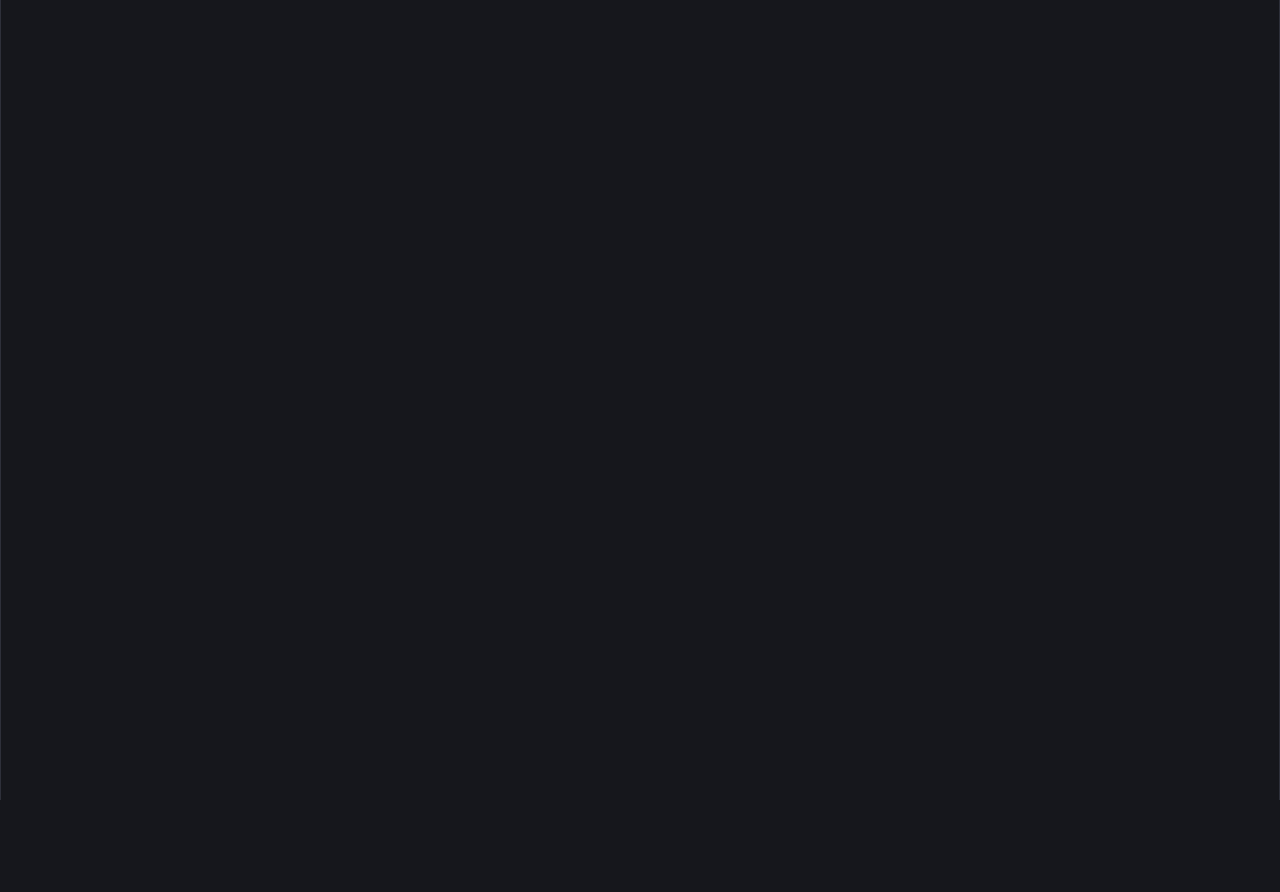
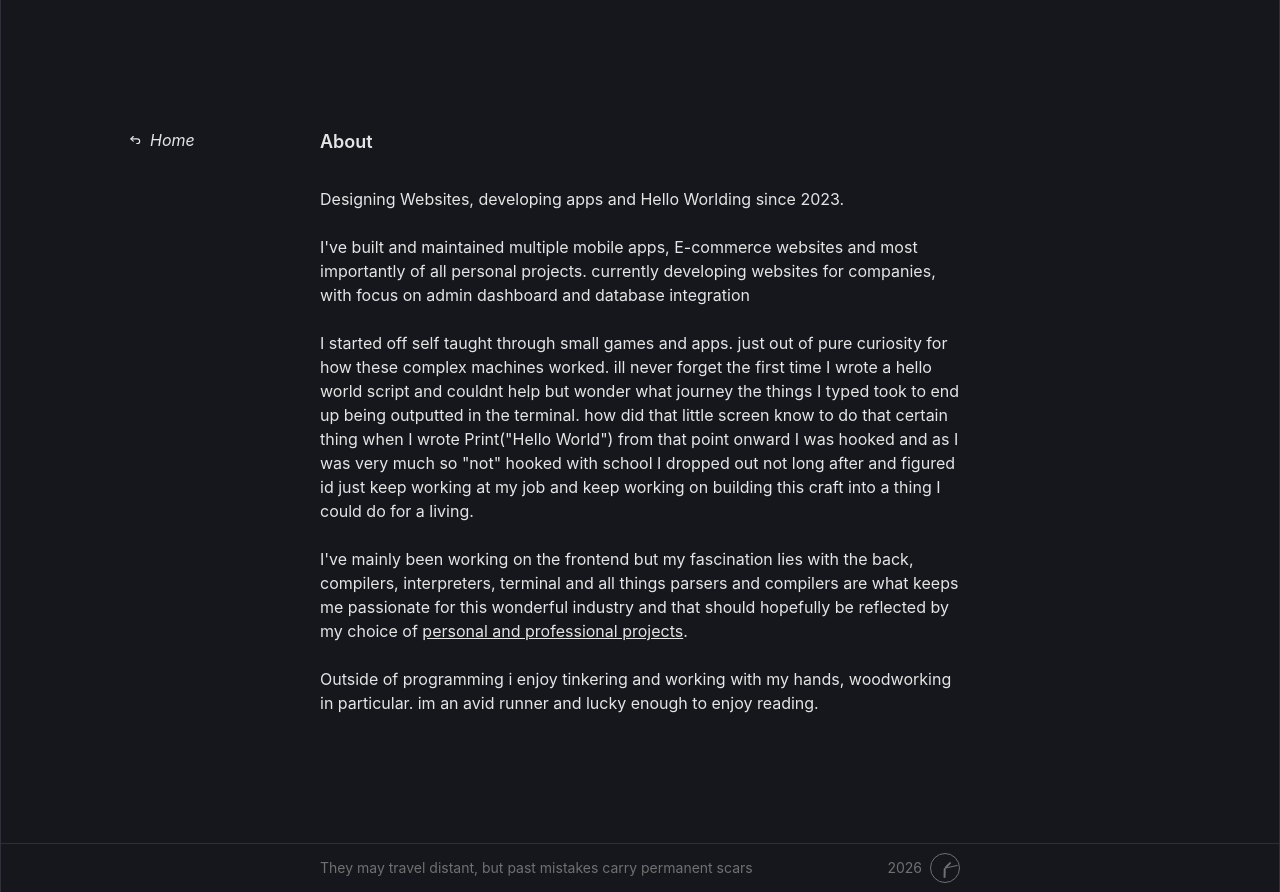
Before and after one commit to KL0mbe/KL0mbe.github.io, a React (Vite) app: page /about in a window 1280 px wide. Before the commit this address had no page. Before the commit the page ends 800 px from the top, so only its background shows below. Built offline with nearby package versions, Linux system fonts and the light colour scheme.

Commit message:
add about page refactor homepage layout

```diff
--- a/src/App.tsx
+++ b/src/App.tsx
@@ -1,7 +1,8 @@
 import ProjectsPage from "./pages/projects/ProjectsPage";
+import ResumePage from "./pages/resume/ResumePage";
 import { Route, Routes } from "react-router-dom";
 import Writings from "./pages/writings/Writings";
-import Resume from "./pages/resume/Resume";
+import AboutPage from "./pages/about/AboutPage";
 import Home from "./pages/home/home";
 
 function App() {
@@ -10,7 +11,8 @@ function App() {
       <Route path="/" element={<Home />}></Route>
       <Route path="/projects" element={<ProjectsPage />} />
       <Route path="/writings" element={<Writings />} />
-      <Route path="/resume" element={<Resume />} />
+      <Route path="/resume" element={<ResumePage />} />
+      <Route path="/about" element={<AboutPage />} />
     </Routes>
   );
 }
--- /dev/null
+++ b/src/components/MyFooter.tsx
@@ -0,0 +1,15 @@
+import PacoClock from "./PacoClock";
+
+export default function MyFooter({ quote }: { quote: string }) {
+  return (
+    <footer className="border-t border-secondary text-textSecondary text-sm flex justify-center ">
+      <div className="flex justify-between h-12 items-center w-160 mx-8">
+        <p className="text-left">{quote}</p>
+        <div className="flex gap-2 items-center">
+          {new Date().getFullYear()}
+          <PacoClock />
+        </div>
+      </div>
+    </footer>
+  );
+}
--- a/src/components/PacoClock.tsx
+++ b/src/components/PacoClock.tsx
@@ -61,9 +61,7 @@ function PacoClock() {
             className="absolute p-2 border border-secondary bg-primary rounded -top-11 left-1/2  text-sm
   whitespace-nowrap"
           >
-            <p className="text-textPrimary">
-              {time.toUTCString().slice(0, -4)}
-            </p>
+            <p className="text-textPrimary">{time.toString().slice(0, 25)}</p>
           </span>
         )}
       </div>
--- a/src/components/PageLayout.tsx
+++ b/src/components/PageLayout.tsx
@@ -1,17 +1,23 @@
+import { useLocation, useNavigate } from "react-router-dom";
 import { TbArrowBackUp } from "react-icons/tb";
-import { useNavigate } from "react-router-dom";
+import MyFooter from "./MyFooter";
 
 type Props = {
   title: string;
-  buttonText?: string;
   children?: React.ReactNode;
+  quote: string;
 };
 
-function PageLayout({ title, buttonText, children }: Props) {
+function PageLayout({ title, children, quote }: Props) {
   const navigate = useNavigate();
 
+  const location = useLocation();
+  const fromPage = location.state?.fromPage ?? "/";
+
   return (
-    <main className="w-full px-4 py-18 md:py-32">
+    <>
+      {/* "dont leave it to hindsight to wisen you up" */}
+      <main className="w-full px-4 py-16 md:py-32 min-h-screen">
         <div
           className="mx-auto max-w-5xl gap-x-2
           grid max-md:grid-cols-1
@@ -20,22 +26,30 @@ function PageLayout({ title, buttonText, children }: Props) {
           {/* LEFT COLUMN */}
           <nav className="h-fit md:sticky md:top-32">
             <button
-            onClick={() => navigate("/")}
+              onClick={() => navigate(fromPage)}
               className="flex items-center w-17 gap-2
               hover:text-hover cursor-pointer"
             >
               <TbArrowBackUp size={14} />
-            <em>{buttonText ? buttonText : "Home"}</em>
+              <em>
+                {fromPage == "/"
+                  ? "Home"
+                  : fromPage.slice(1, 2).toUpperCase() + fromPage.slice(2)}
+              </em>
             </button>
           </nav>
 
           {/* CENTER COLUMN */}
           <section className="min-w-0 w-full max-md:pt-12">
-          <h1 className=" font-semibold mb-6 text-left text-[18px]">{title}</h1>
+            <h1 className=" font-semibold mb-6 text-left text-[18px]">
+              {title}
+            </h1>
             {children}
           </section>
         </div>
       </main>
+      <MyFooter quote={quote} />
+    </>
   );
 }
 
--- /dev/null
+++ b/src/pages/about/AboutPage.tsx
@@ -0,0 +1,62 @@
+import PageLayout from "../../components/PageLayout";
+import { Link } from "react-router-dom";
+
+function AboutPage() {
+  return (
+    <>
+      <PageLayout
+        title="About"
+        quote="They may travel distant, but past mistakes carry permanent scars"
+      >
+        <div className="mt-8 text-left">
+          <p>
+            Designing Websites, developing apps and Hello Worlding since 2023.
+            <br />
+            <br />
+            I've built and maintained multiple mobile apps, E-commerce websites
+            and most importantly of all personal projects. currently developing
+            websites for companies, with focus on admin dashboard and database
+            integration
+            <br />
+            <br />I started off self taught through small games and apps. just
+            out of pure curiosity for how these complex machines worked. ill
+            never forget the first time I wrote a hello world script and couldnt
+            help but wonder what journey the things I typed took to end up being
+            outputted in the terminal. how did that little screen know to do
+            that certain thing when I wrote Print("Hello World") from that point
+            onward I was hooked and as I was very much so "not" hooked with
+            school I dropped out not long after and figured id just keep working
+            at my job and keep working on building this craft into a thing I
+            could do for a living.
+            <br />
+            <br />
+            I've mainly been working on the frontend but my fascination lies
+            with the back, compilers, interpreters, terminal and all things
+            parsers and compilers are what keeps me passionate for this
+            wonderful industry and that should hopefully be reflected by my
+            choice of{" "}
+            <Link
+              to="/projects"
+              state={{ fromPage: "/about" }}
+              className="hover:text-hover underline"
+            >
+              personal and professional projects
+            </Link>
+            .
+            <br />
+            <br />
+            Outside of programming i enjoy tinkering and working with my hands,
+            woodworking in particular. im an avid runner and lucky enough to
+            enjoy reading.
+            {/*The content to make someone, anyone the best programmer exists
+            freely on the internet for all to access. Improving this craft and
+            getting as close to achieving that goal, is the journey I've decided
+            to embark upon. */}
+          </p>
+        </div>
+      </PageLayout>
+    </>
+  );
+}
+
+export default AboutPage;
--- a/src/pages/home/home.tsx
+++ b/src/pages/home/home.tsx
@@ -1,7 +1,8 @@
 import { useCoordinates } from "../../hooks/useCoordinates";
+import { Link, useNavigate } from "react-router-dom";
+import MyFooter from "../../components/MyFooter";
+import { HiExternalLink } from "react-icons/hi";
 import { PiMailboxFill } from "react-icons/pi";
-import { Link, useNavigate } from "react-router-dom";
-import PacoClock from "../../components/PacoClock";
 import { RxGithubLogo } from "react-icons/rx";
 import { FaLinkedin } from "react-icons/fa";
 import { useState } from "react";
@@ -33,7 +34,7 @@ function Home() {
     <>
       <section
         // probably change to the grid pagelayout
-        className="relative flex flex-col items-center h-screen
+        className="relative flex flex-col items-center min-h-screen
         min-[1000px]:flex-row min-[1000px]:items-start min-[1000px]:justify-center
         max-md:px-8 py-15 md:py-30"
       >
@@ -41,44 +42,108 @@ function Home() {
           <h1 className=" text-2xl">Metin Özkaya</h1>
 
           <h2 className=" mt-8 whitespace-normal">
-            Programmer aplenty. Desiging Websites, developing apps and improving
-            this craft for 2.5 years also currently hoping to impress the good
-            folks at Reportability.
+            Designing Websites, developing apps and "Hello Worlding" since 2023.
             <br />
             <br />
-            Self taught through small games and apps, which landed me my first
-            internship, that lead to my first proper gig. The work of which you
-            can see below.
+            I've built and maintained multiple mobile apps, E-commerce websites
+            and most importantly of all personal projects. currently developing
+            websites for companies, with focus on admin dashboard and database
+            integration
+            <Link to="/about" className="hover:text-hover">
+              ...
+            </Link>
           </h2>
           <section
             className="
-           flex justify-between
-           mt-10  space-y-2 h-70"
+           flex justify-between mt-10"
           >
-            <div className="w-48">
+            <div className="w-48 min-w-30">
               <button
+                // change to link if ref is no longerneeded
                 ref={buttonRef}
                 className="hover:text-hover hover:cursor-pointer"
-                onClick={() => {
-                  navigate("/projects");
-                }}
+                onClick={() => navigate("/projects")}
               >
                 <div className="text-left underline">Projects</div>
               </button>
-              <div className="mt-6"></div>
+              <div className="mt-6 flex flex-col">
+                <div className="min-h-18">
+                  <a
+                    href="https://apps.apple.com/app/id6449595806"
+                    target="_blank"
+                    className="underline"
+                  >
+                    <div className="flex hover:text-hover">
+                      Full Power kegels <HiExternalLink size={18} />
+                    </div>
+                  </a>
+                  <p className="mt-2 text-textSecondary ">
+                    Excercise app(Maintainer)
+                  </p>
+                </div>
+                <div className="min-h-18">
+                  <a
+                    href="https://www.staywired.dk"
+                    target="_blank"
+                    className="underline"
+                  >
+                    <div className="flex hover:text-hover">
+                      StayWired <HiExternalLink size={18} />
+                    </div>
+                  </a>
+                  <p className="text-textSecondary">
+                    E-Commerce site from scratch
+                  </p>
+                </div>
+                <div className="min-h-18">
+                  <a
+                    href="https://github.com/KL0mbe/AudiFile"
+                    target="_blank"
+                    className="underline"
+                  >
+                    <div className="flex hover:text-hover">
+                      AudiFile <HiExternalLink size={18} />
+                    </div>
+                  </a>
+                  <p className="text-textSecondary">
+                    play and edit custom files with full control
+                  </p>
+                </div>
+              </div>
             </div>
-            <div className="w-48">
+            <div className="w-48 min-w-20 flex flex-col space-y-18">
               <Link to="/resume" className="hover:text-hover underline">
                 Resume
               </Link>
+              <Link to="/about" className="hover:text-hover underline mt-6 ">
+                About
+              </Link>
             </div>
-            <div className="w-48">
+
+            <div className="w-48 min-w-30">
               <Link to="/writings" className="hover:text-hover underline">
                 Writings
               </Link>
+              <div className="mt-6 flex flex-col">
+                <a href="#" className="min-h-18">
+                  The Tragedy of Not Having Cancer
+                </a>
+                <a href="#" className="min-h-18">
+                  Interacting with absolutely positioned divs
+                </a>
+                <a href="#" className="min-h-18">
+                  macOS Color Picker
+                </a>
+              </div>
             </div>
           </section>
-          <section>
+          {/* <div>
+            The content to make someone, anyone the best programmer exists
+            freely on the internet for all to access. Improving this craft and
+            getting as close to achieving that goal, is the journey I've decided
+            to embark upon.
+          </div> */}
+          <section className="mt-10">
             <h2>Connect</h2>
             <div className="mt-2 flex gap-4">
               <p>You can reach me at</p>
@@ -99,7 +164,6 @@ function Home() {
             </div>
           </section>
         </div>
-
         {/* alter to md */}
         {/* {isOpen && window.innerWidth >= 1000 && (
           <ProjectsConnector
@@ -108,17 +172,7 @@ function Home() {
         )}
         {isOpen && <Projects columnRef={columnRef} />} */}
       </section>
-      <footer className="border-t border-secondary text-textSecondary text-sm flex justify-center ">
-        <div className="flex justify-between h-12 items-center w-160 mx-8">
-          <p className="text-left">
-            So the day started poorly, thats no excuse to end it as such.
-          </p>
-          <div className="flex gap-2 items-center">
-            2026
-            <PacoClock />
-          </div>
-        </div>
-      </footer>
+      <MyFooter quote="So the day started poorly, thats no excuse to end it as such." />
     </>
   );
 }
--- a/src/pages/projects/ProjectsPage.tsx
+++ b/src/pages/projects/ProjectsPage.tsx
@@ -3,7 +3,10 @@ import PageLayout from "../../components/PageLayout";
 
 function ProjectsPage() {
   return (
-    <PageLayout title="Projects">
+    <PageLayout
+      title="Projects"
+      quote="Bad days will come and go, do not let your virtue travel with them"
+    >
       <ProjectsList />
     </PageLayout>
   );
--- a/src/pages/writings/Writings.tsx
+++ b/src/pages/writings/Writings.tsx
@@ -3,7 +3,10 @@ import PageLayout from "../../components/PageLayout";
 function Writings() {
   return (
     <>
-      <PageLayout title="Writings" />
+      <PageLayout
+        title="Writings"
+        quote="to judge someone for what you yourself would have done, is to accept yourself inferior to your own standards"
+      />
     </>
   );
 }
```
Also changed, not shown: src/pages/resume/ResumePage.tsx (renamed from src/pages/resume/Resume.tsx, +7 -4 lines). Lines whose indentation alone changed are shown as unchanged.
